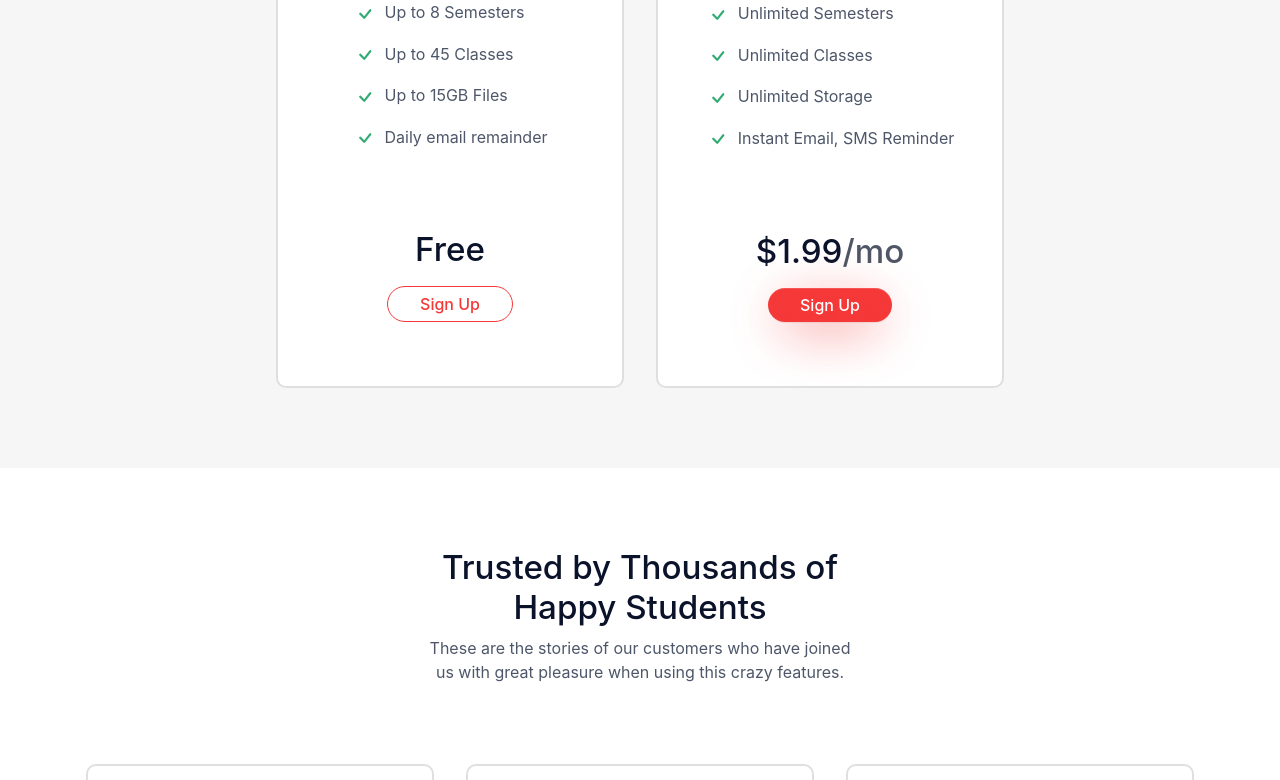
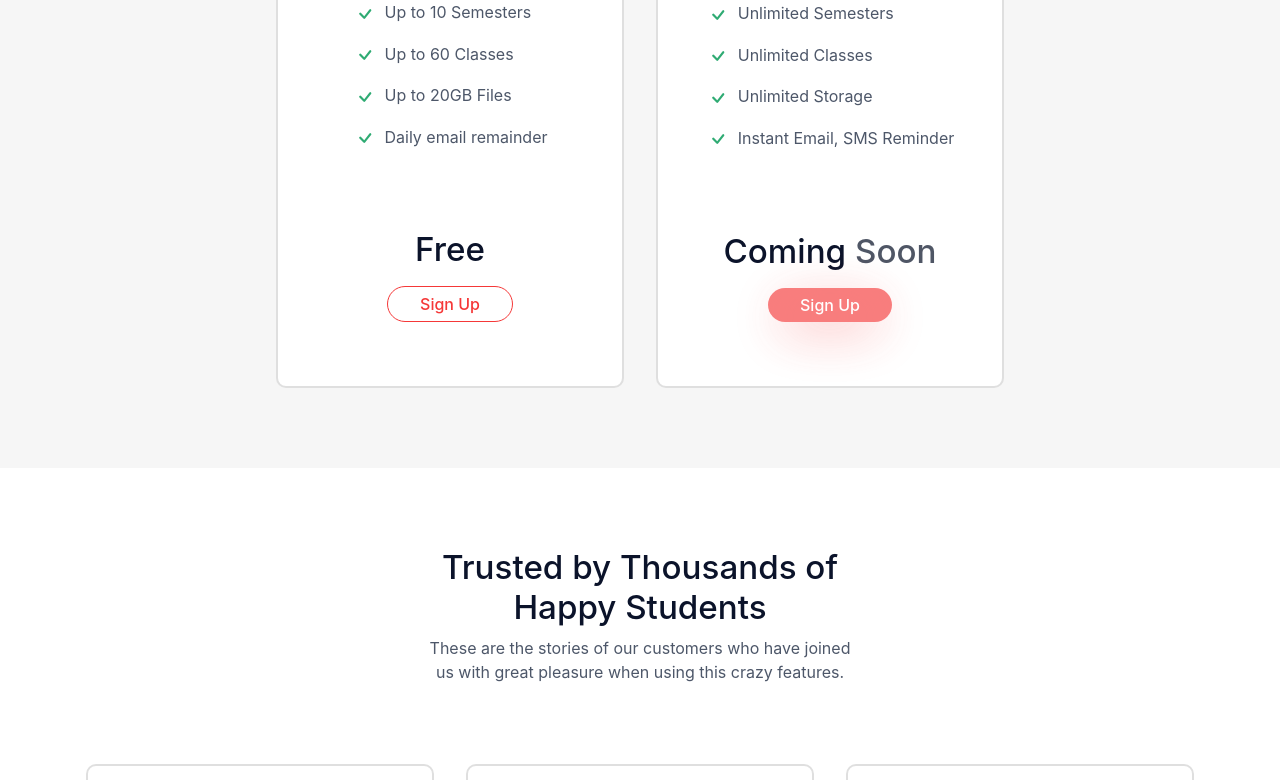
Before and after one commit to StuPlace/front, a Nuxt app: page / in a window 1280 px wide. Shown: the part 1795-2575 px from the top of the page. Built offline with nearby package versions, Linux system fonts and the light colour scheme; a web font is replaced by a local one.

Commit message:
Adjusting plans

```diff
--- a/components/Plans.vue
+++ b/components/Plans.vue
@@ -38,7 +38,7 @@
                         <path
                           d="M10.97 4.97a.75.75 0 0 1 1.07 1.05l-3.99 4.99a.75.75 0 0 1-1.08.02L4.324 8.384a.75.75 0 1 1 1.06-1.06l2.094 2.093 3.473-4.425a.267.267 0 0 1 .02-.022z"
                         ></path></svg></span
-                    >Up to 8 Semesters
+                    >Up to 10 Semesters
                   </li>
                   <li class="mb-3">
                     <span class="me-2">
@@ -53,7 +53,7 @@
                         <path
                           d="M10.97 4.97a.75.75 0 0 1 1.07 1.05l-3.99 4.99a.75.75 0 0 1-1.08.02L4.324 8.384a.75.75 0 1 1 1.06-1.06l2.094 2.093 3.473-4.425a.267.267 0 0 1 .02-.022z"
                         ></path></svg></span
-                    >Up to 45 Classes
+                    >Up to 60 Classes
                   </li>
                   <li class="mb-3">
                     <span class="me-2">
@@ -68,7 +68,7 @@
                         <path
                           d="M10.97 4.97a.75.75 0 0 1 1.07 1.05l-3.99 4.99a.75.75 0 0 1-1.08.02L4.324 8.384a.75.75 0 1 1 1.06-1.06l2.094 2.093 3.473-4.425a.267.267 0 0 1 .02-.022z"
                         ></path></svg></span
-                    >Up to 15GB Files
+                    >Up to 20GB Files
                   </li>
                   <li class="mb-3">
                     <span class="me-2">
@@ -174,10 +174,11 @@
                   </li>
                 </ul>
                 <div class="text-center my-5">
-                  <h2 class="mb-3">$1.99<span class="text-900">/mo</span></h2>
+                  <!-- <h2 class="mb-3">$1.99<span class="text-900">/mo</span></h2> -->
+                  <h2 class="mb-3">Coming<span class="text-900"> Soon</span></h2>
                   <button
                     class="btn btn-danger hover-top btn-glow rounded-pill border-0"
-                    type="submit"
+                    type="submit" disabled
                   >
                     Sign Up
                   </button>
```
